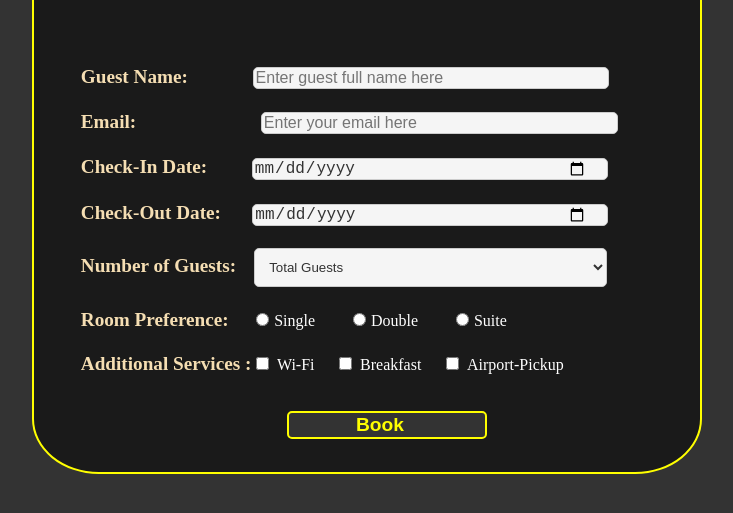
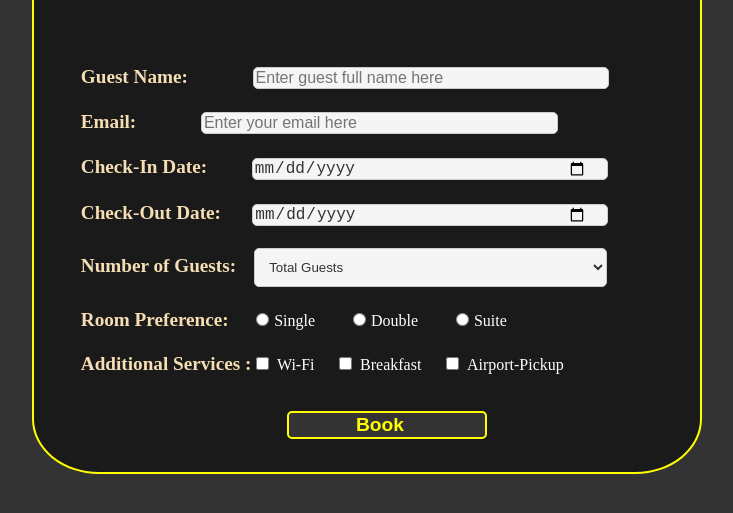
Before and after one commit to Samar3683/Hotel-Booking-Form, a plain HTML site: page index.html in a window 1280 px wide. Shown: the part 203-716 px from the top of the page, without its empty margins (273-1006 px from the left). Drawn offline with Linux system fonts and the light colour scheme.

Commit message:
Update Hotel Booking.css
Signed-off-by: Samar3683 <167606907+Samar3683@users.noreply.github.com>

```diff
--- a/Hotel Booking.css
+++ b/Hotel Booking.css
@@ -51,7 +51,7 @@ input[id=out]{
 }
 input[type=email]{
     align-items:flex-end;
-    margin-left: 18%;
+    margin-left: 9%;
 }
 input[id=name]{
     align-items:flex-end;
```
